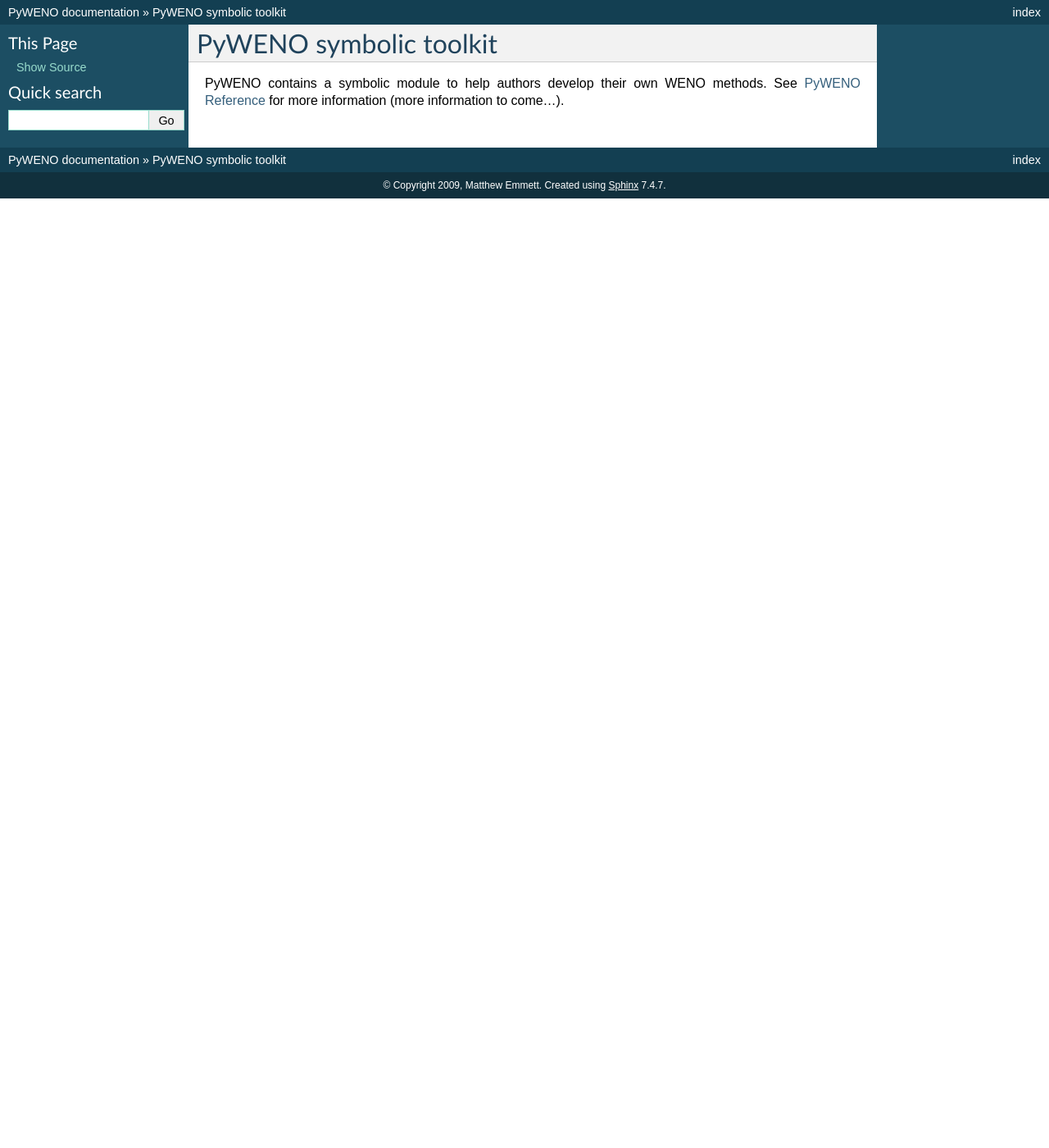
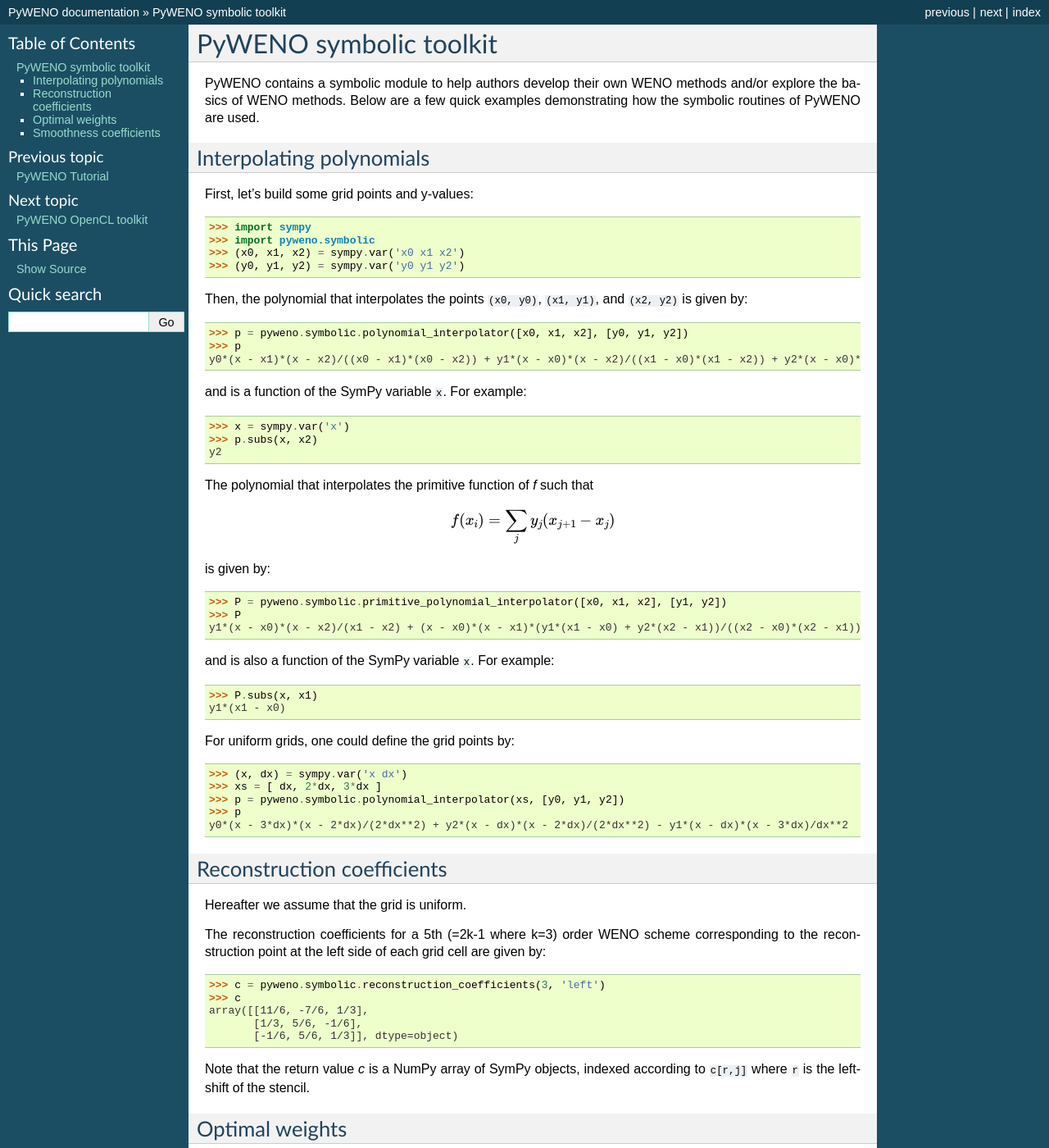
Before and after one commit to memmett/PyWENO, a Sphinx documentation site: the page built from docs/symbolic.rst, in a window 1280 px wide and 1400 px high. Shown: the whole window at 82% size. Built offline with Sphinx 7.4.7, drawn with Linux system fonts in a browser that asks for light colours; formulas are drawn with MathJax 3; the version number could not be read and is left out; some of the changed text lies outside the part shown.

Commit message:
Document pyweno.symbolic and pyweno.opencl modules.

```diff
--- a/docs/reference.rst
+++ b/docs/reference.rst
@@ -45,6 +45,13 @@
    :members:
 
 
+OpenCL toolkit
+--------------
+
+.. automodule:: pyweno.opencl
+   :members:
+
+
 Version information
 -------------------
 
--- a/docs/symbolic.rst
+++ b/docs/symbolic.rst
@@ -2,5 +2,106 @@
 =======================
 
 PyWENO contains a symbolic module to help authors develop their own
-WENO methods.  See :doc:`reference` for more information (more
-information to come...).
+WENO methods and/or explore the basics of WENO methods.  Below are a
+few quick examples demonstrating how the symbolic routines of PyWENO
+are used.
+
+
+Interpolating polynomials
+-------------------------
+
+First, let's build some grid points and y-values::
+
+  >>> import sympy
+  >>> import pyweno.symbolic
+  >>> (x0, x1, x2) = sympy.var('x0 x1 x2')
+  >>> (y0, y1, y2) = sympy.var('y0 y1 y2')
+
+Then, the polynomial that interpolates the points ``(x0, y0)``, ``(x1,
+y1)``, and ``(x2, y2)`` is given by::
+
+  >>> p = pyweno.symbolic.polynomial_interpolator([x0, x1, x2], [y0, y1, y2])
+  >>> p
+  y0*(x - x1)*(x - x2)/((x0 - x1)*(x0 - x2)) + y1*(x - x0)*(x - x2)/((x1 - x0)*(x1 - x2)) + y2*(x - x0)*(x - x1)/((x2 - x0)*(x2 - x1))
+
+and is a function of the SymPy variable ``x``.  For example::
+
+  >>> x = sympy.var('x')
+  >>> p.subs(x, x2)
+  y2
+
+
+The polynomial that interpolates the primitive function of *f* such
+that
+
+.. math::
+
+  f(x_i) = \sum_j y_j (x_{j+1} - x_{j})
+
+is given by::
+
+  >>> P = pyweno.symbolic.primitive_polynomial_interpolator([x0, x1, x2], [y1, y2])
+  >>> P
+  y1*(x - x0)*(x - x2)/(x1 - x2) + (x - x0)*(x - x1)*(y1*(x1 - x0) + y2*(x2 - x1))/((x2 - x0)*(x2 - x1))
+
+and is also a function of the SymPy variable ``x``.  For example::
+
+  >>> P.subs(x, x1)
+  y1*(x1 - x0)
+
+For uniform grids, one could define the grid points by::
+
+  >>> (x, dx) = sympy.var('x dx')
+  >>> xs = [ dx, 2*dx, 3*dx ]
+  >>> p = pyweno.symbolic.polynomial_interpolator(xs, [y0, y1, y2])
+  >>> p
+  y0*(x - 3*dx)*(x - 2*dx)/(2*dx**2) + y2*(x - dx)*(x - 2*dx)/(2*dx**2) - y1*(x - dx)*(x - 3*dx)/dx**2
+
+
+Reconstruction coefficients
+---------------------------
+
+Hereafter we assume that the grid is uniform.
+
+The reconstruction coefficients for a 5th (=2k-1 where k=3) order WENO
+scheme corresponding to the reconstruction point at the left side of
+each grid cell are given by::
+
+  >>> c = pyweno.symbolic.reconstruction_coefficients(3, 'left')
+  >>> c
+  array([[11/6, -7/6, 1/3],
+         [1/3, 5/6, -1/6],
+         [-1/6, 5/6, 1/3]], dtype=object)
+
+Note that the return value *c* is a NumPy array of SymPy objects,
+indexed according to ``c[r,j]`` where ``r`` is the left-shift of the
+stencil.
+
+
+Optimal weights
+---------------
+
+The optimal weights for a 5th (=2k-1 where k=3) order WENO scheme
+corresponding to the reconstruction point at the left side of each
+grid cell are given by::
+
+  >>> w = pyweno.symbolic.optimal_weights(3, 'left')
+  >>> w
+  [1/10, 3/5, 3/10]
+
+Note that the return value *w* is a Python list of SymPy objects, and
+is indexed according to ``w[r]`` where ``r`` is the left-shift of the
+stencil.
+
+
+Smoothness coefficients
+-----------------------
+
+The Jiang-Shu smoothness coefficients for a 5th (=2k-1 where k=3)
+order WENO scheme are given by::
+
+  >>> beta = pyweno.symbolic.jiang_shu_smoothness_coefficients(3)
+
+The return value *beta* is a NumPy array of SymPy objects, and is
+indexed according to ``beta[r,m,n]`` (see the reference documentation
+for details).
--- a/docs/tutorial.rst
+++ b/docs/tutorial.rst
@@ -1,8 +1,10 @@
 PyWENO Tutorial
 ===============
 
-Below are a few quick examples demonstrating how PyWENO is used.  More
-detailed examples can be found on the :doc:`examples <examples>` page.
+
+Below are a few quick examples demonstrating how the numerical
+routines of PyWENO for CPUs are used.  More detailed examples can be
+found on the :doc:`examples <examples>` page.
 
 
 Basic usage
```
Also changed, not shown: docs/index.rst (+36 -26 lines), docs/opencl.rst (added, +108 -0 lines).
